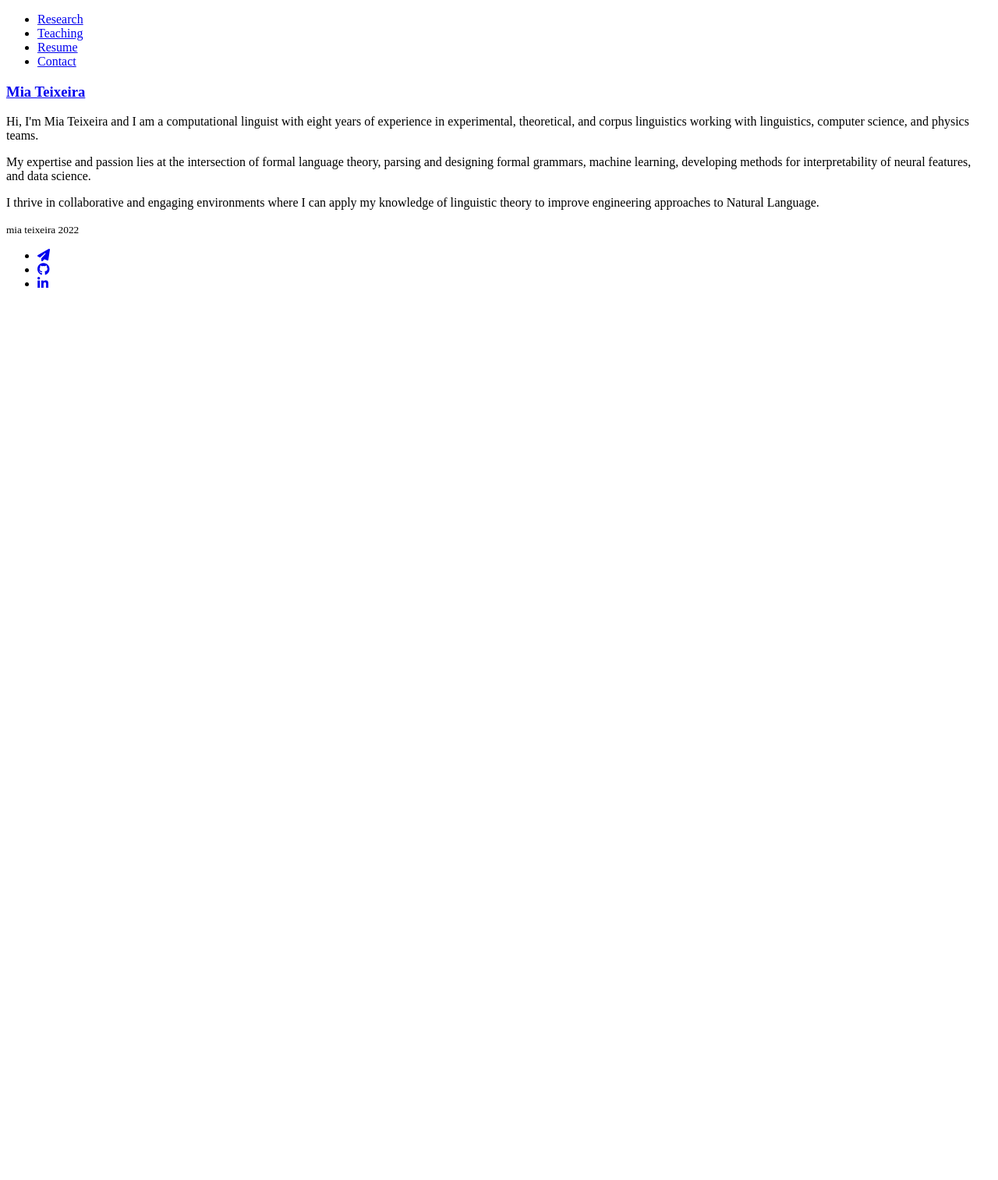
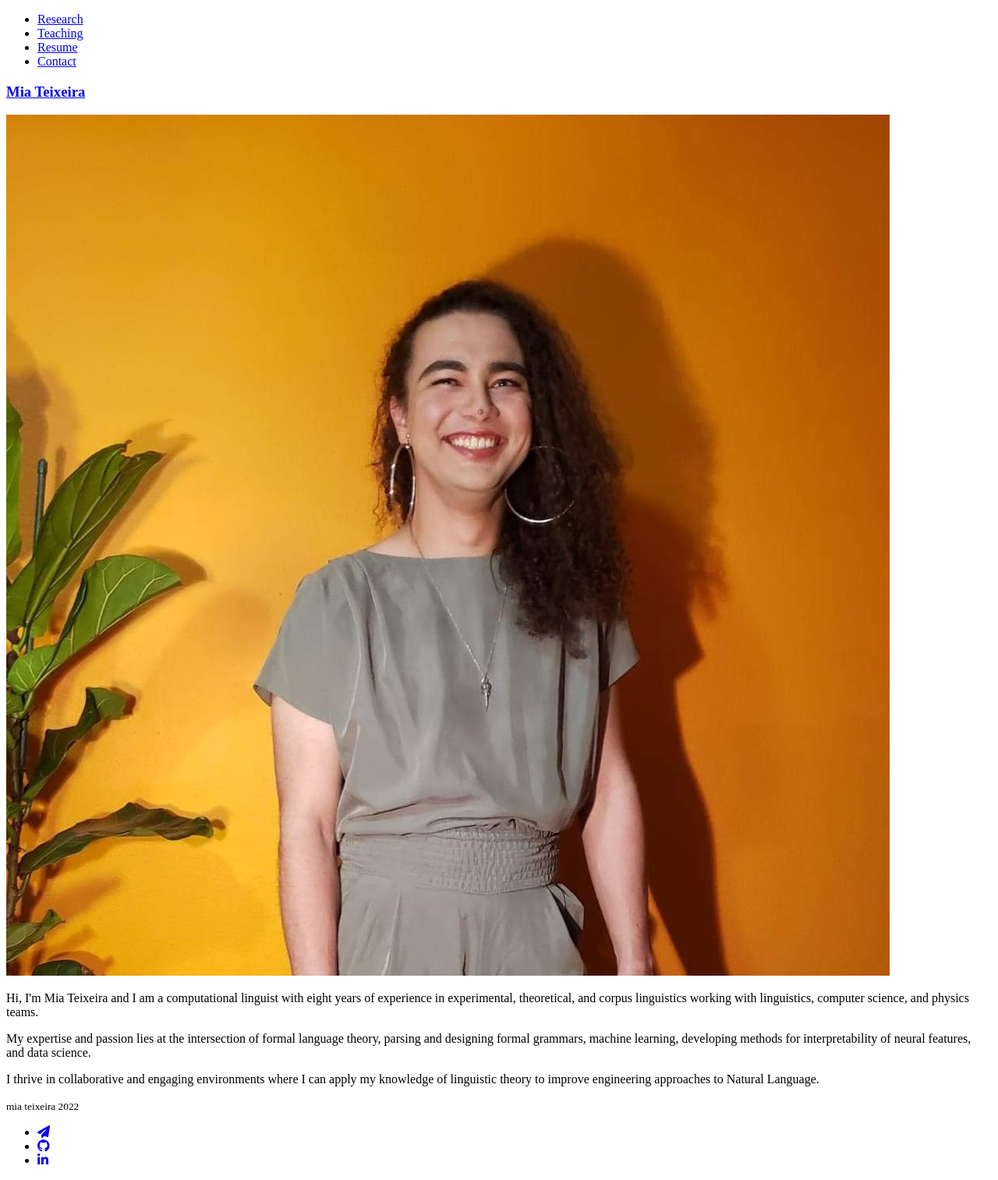
Before and after one commit to miateixeira/miateixeira.github.io, a Jekyll site: the page built from index.html, in a window 1280 px wide. Shown: the whole page at 78% size. Built offline with Jekyll 4.4.1, drawn with Linux system fonts in a browser that asks for light colours; nearby versions of some CDN libraries; before the commit the page ends 900 px from its top, so only the background shows below that.

Commit message:
forgot to add image last time

```diff
--- a/index.html
+++ b/index.html
@@ -5,7 +5,7 @@ description: Mia Teixeira is a computational linguist
 ---
 <div class="row marketing">
   <div class="col-sm-4">
-    <!-- <img class="img-circle avatar" alt="Mia Teixeira" src="img/miateixeira.jpeg"> -->
+    <img class="img" alt="Mia Teixeira" src="img/miateixeira.jpeg">
   </div>
   <div class="col-sm-8">
     <p class="lead">Hi, I'm Mia Teixeira and I am a computational linguist with eight years of experience in experimental, theoretical, and corpus linguistics working with linguistics, computer science, and physics teams.</p>
```
